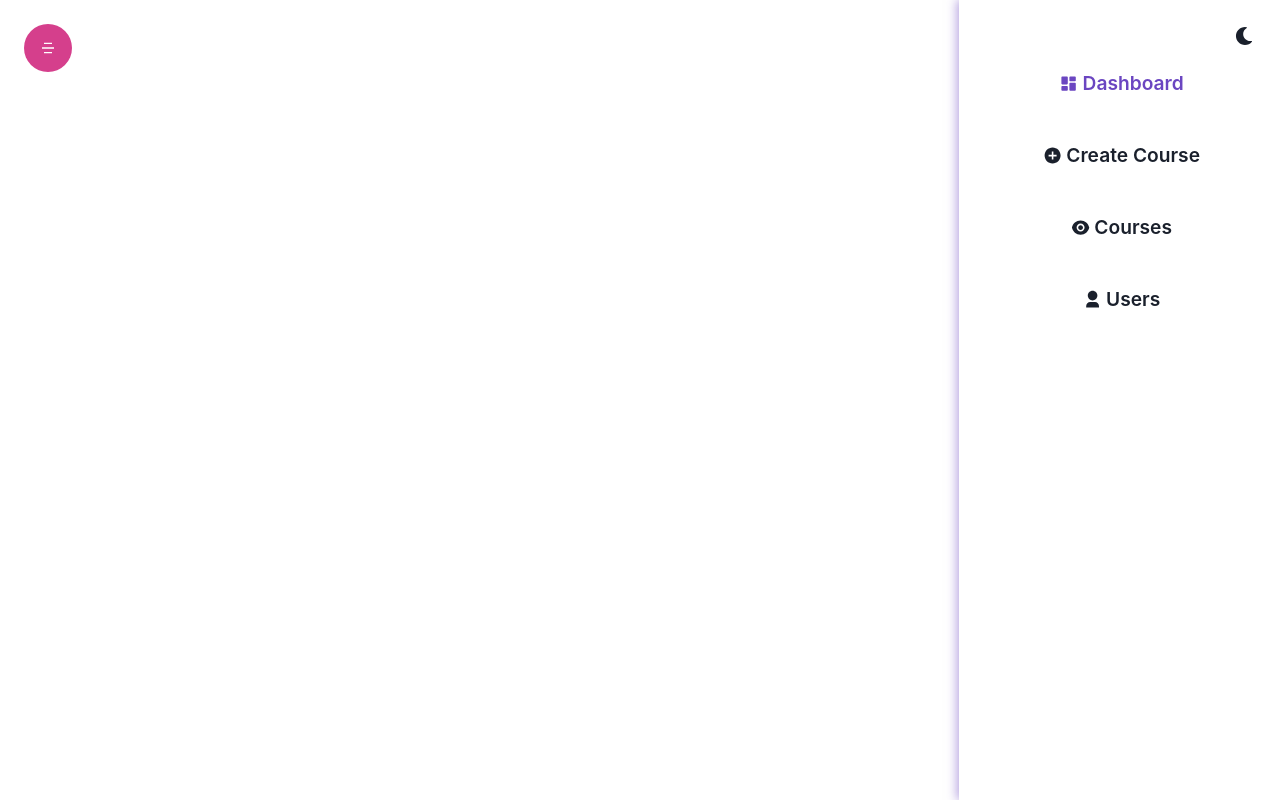
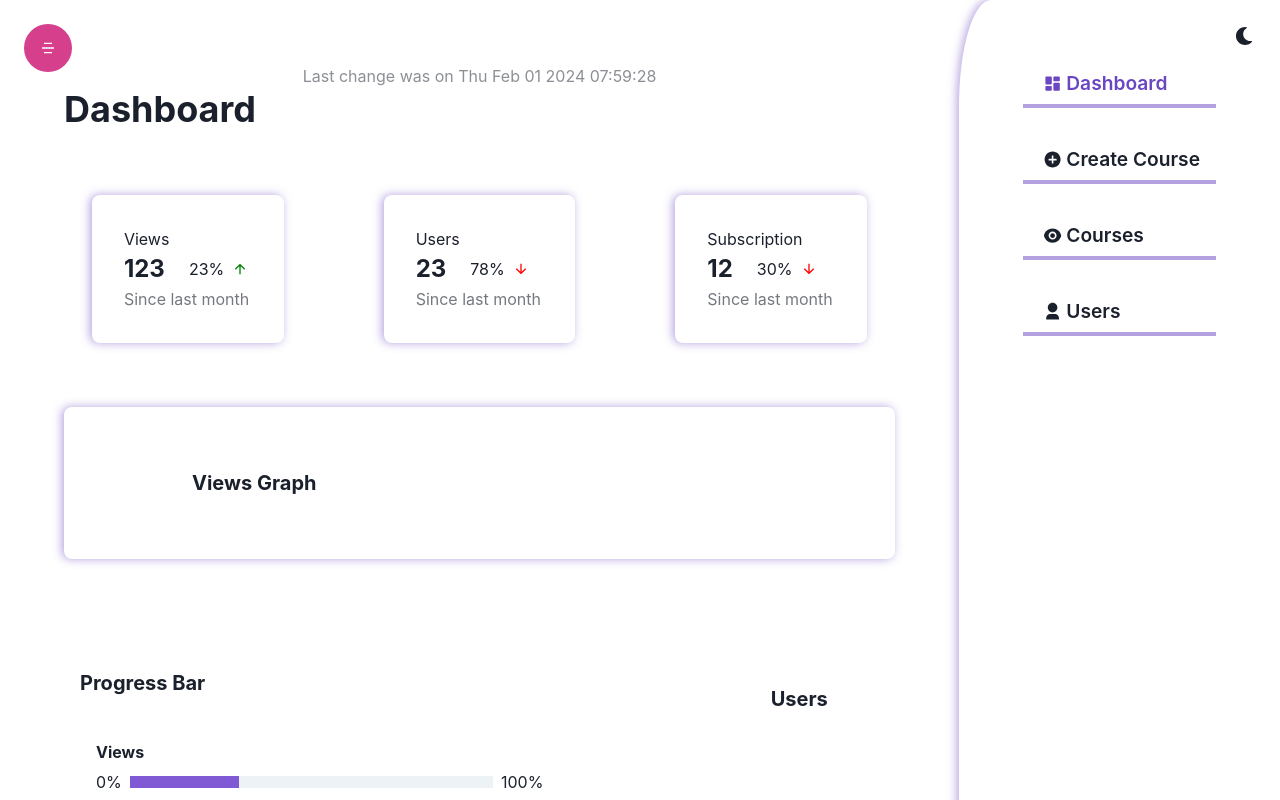
Before and after one commit to GAURANG-21/mern-app, a React (Vite) app in the folder CourseUp/: page /admin/dashboard in a window 1280 px wide. Shown: the top 800 px of the page. Built offline with nearby package versions, Linux system fonts and the light colour scheme.

Commit message:
Added admin dashboard

```diff
--- a/CourseUp/src/component/Admin/Dashboard/Dashboard.jsx
+++ b/CourseUp/src/component/Admin/Dashboard/Dashboard.jsx
@@ -1,10 +1,124 @@
-import { Box, Grid } from "@chakra-ui/react";
+import {
+  Box,
+  Grid,
+  Text,
+  HStack,
+  Heading,
+  Stack,
+  Progress,
+} from "@chakra-ui/react";
 import Sidebar from "../Sidebar";
+import { RiArrowDownLine, RiArrowUpLine } from "react-icons/ri";
+
+const DataBox = ({ title, qty, qtyPercentage, profit }) => (
+  <Box
+    w={["full", "20%"]}
+    boxShadow={"-2px 0 10px rgba(107, 70, 193, 0.5)"}
+    padding={"8"}
+    borderRadius={"lg"}
+  >
+    <Text textAlign={["center", "left"]}>{title}</Text>
+    <HStack spacing={"6"}>
+      <Text fontWeight={"bold"} fontSize={"2xl"}>
+        {qty}
+      </Text>
+      <HStack>
+        <Text>{qtyPercentage}%</Text>
+        {profit ? (
+          <RiArrowUpLine color="green" />
+        ) : (
+          <RiArrowDownLine color="red" />
+        )}
+      </HStack>
+    </HStack>
+    <Text opacity={"0.6"}>Since last month</Text>
+  </Box>
+);
+
+const Bar = ({ title, value, profit }) => (
+  <Box py="4" px={["0", "20"]}>
+    <Heading size={"sm"} mb="2">
+      {title}
+    </Heading>
+    <HStack w={"full"} alignItems={"center"}>
+      <Text>{profit ? `0%` : `-${value}%`}</Text>
+      <Progress w={"full"} value={profit ? value : 0} colorScheme="purple" />
+      <Text>{`${value > 100 ? value : 100}%`}</Text>
+    </HStack>
+  </Box>
+);
 
 const Dashboard = () => {
   return (
     <Grid minH={"100vh"} templateColumns={["1fr", "5fr 1fr"]}>
-      <Box></Box>
+      <Box boxSize={"border-box"} py="16" px={["4", "0"]}>
+        <Text opacity={"0.5"} textAlign={"center"}>
+          Last change was on {String(new Date()).split("G")[0]}
+        </Text>
+        <Heading ml={["0", "16"]} mb={["16"]} textAlign={["center", "left"]}>
+          Dashboard
+        </Heading>
+        <Stack
+          direction={["column", "row"]}
+          justifyContent={"space-evenly"}
+          minH={"24"}
+        >
+          <DataBox
+            title={"Views"}
+            qty={123}
+            qtyPercentage={23}
+            profit={"true"}
+          />
+          <DataBox title={"Users"} qty={23} qtyPercentage={78} profit={false} />
+          <DataBox
+            title={"Subscription"}
+            qty={12}
+            qtyPercentage={30}
+            profit={false}
+          />
+        </Stack>
+
+        <Box
+          m={["0", "16"]}
+          borderRadius={"lg"}
+          p={["0", "16"]}
+          mt={["4", "16"]}
+          boxShadow={"-2px 0 10px rgba(107, 70, 193, 0.5)"}
+        >
+          <Heading
+            size={"md"}
+            textAlign={["center", "left"]}
+            pt={["8", "0"]}
+            ml={["0", "16"]}
+          >
+            Views Graph
+          </Heading>
+          {/*Line Graph*/}
+        </Box>
+
+        <Grid templateColumns={["1fr", "2fr 1fr"]}>
+          <Box p="4">
+            <Heading
+              size={"md"}
+              textAlign={["center", "left"]}
+              my="8"
+              ml={["0", "16"]}
+            >
+              Progress Bar
+            </Heading>
+            <Box>
+              <Bar title="Views" value="30" profit={true} />
+              <Bar title="Users" value="78" profit={true} />
+              <Bar title="Subscription" value="20" profit={false} />
+            </Box>
+          </Box>
+          <Box p={["0", "16"]} boxSizing="border-box" py={"4"}>
+            <Heading textAlign={"center"} size={"md"} mb={"4"}>
+              Users{" "}
+            </Heading>
+          </Box>
+        </Grid>
+      </Box>
       <Sidebar />
     </Grid>
   );
--- a/CourseUp/src/component/Admin/Sidebar.jsx
+++ b/CourseUp/src/component/Admin/Sidebar.jsx
@@ -1,4 +1,4 @@
-import { Button, VStack } from "@chakra-ui/react";
+import { Button, VStack, Box } from "@chakra-ui/react";
 import { useLocation } from "react-router-dom";
 import {
   RiDashboardFill,
@@ -17,6 +17,8 @@
       spacing={"8"}
       p="16"
       boxShadow={"-2px 0 10px rgba(107, 70, 193, 0.5)"}
+      roundedTopLeft={"10%"}
+      roundedBottomLeft={"10%"}
     >
       <LinkButton
         url="dashboard"
@@ -50,6 +52,7 @@
 
 function LinkButton({ url, Icon, text, check }) {
   return (
+    <Box borderBottom={"4px solid rgba(107, 70, 193, 0.5)"} w={"full"}>
       <Link to={`/admin/${url}`}>
         <Button
           fontSize={"larger"}
@@ -60,6 +63,7 @@
           {text}
         </Button>
       </Link>
+    </Box>
   );
 }
 
```
Lines whose indentation alone changed are shown as unchanged.
